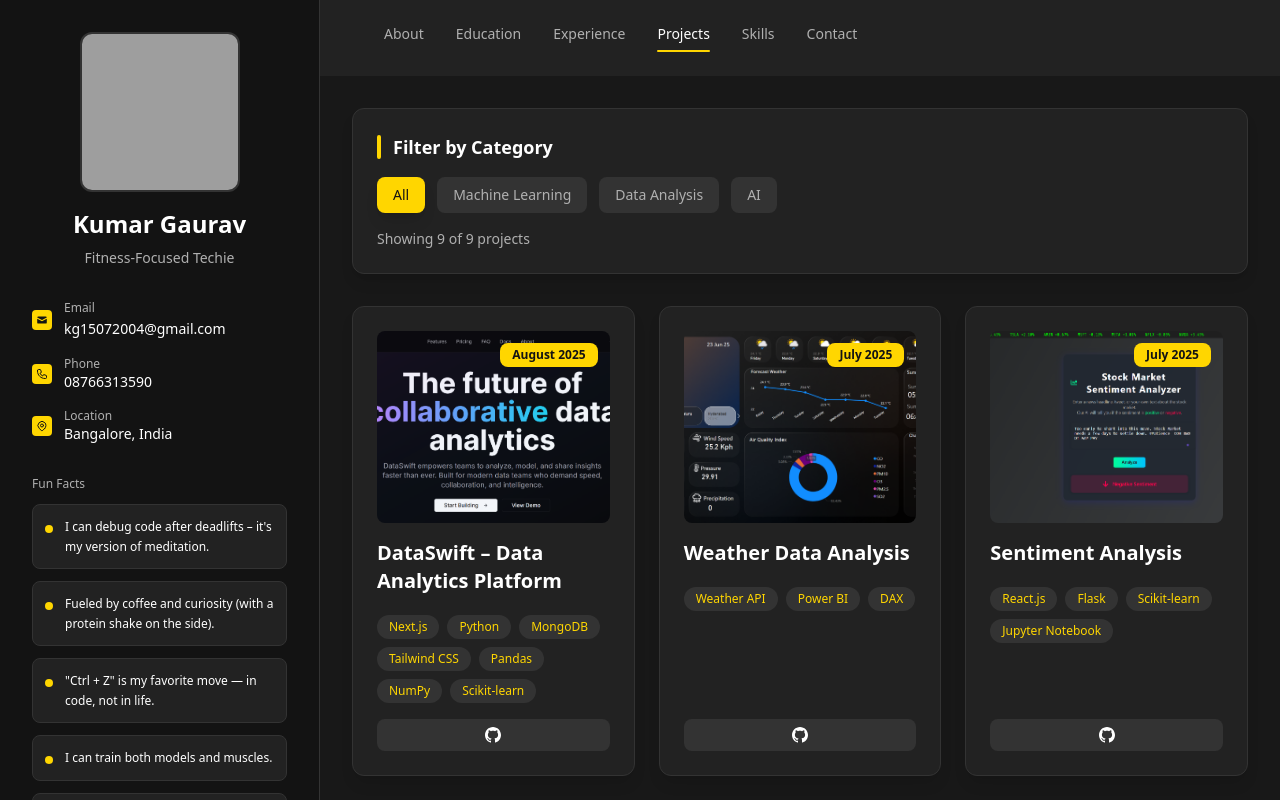
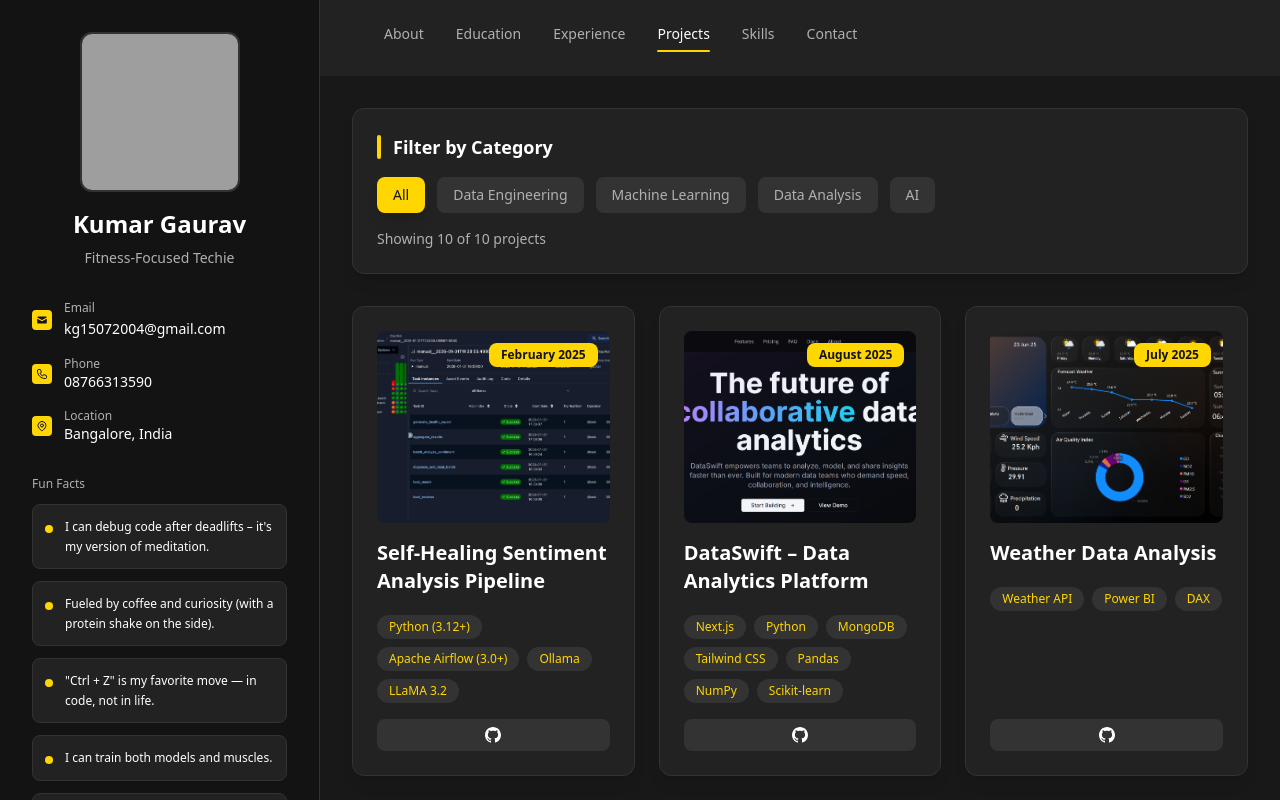
Before and after one commit to 1415-da/MY_PORTFOLIO, a React (Create React App) app: page / in a window 1280 px wide. Both pictures are taken after a click on the button "Projects". Shown: the top 800 px of the page. Built offline with nearby package versions, Linux system fonts and the light colour scheme; grey boxes are pictures that could not be loaded.

Commit message:
healingDataPipeline Project added

```diff
--- a/src/components/Projects.js
+++ b/src/components/Projects.js
@@ -2,6 +2,18 @@
 import ProjectCard from "./ProjectCard";
 
 const projects = [
+  {
+    title: "Self-Healing Sentiment Analysis Pipeline",
+    date: "February 2025",
+    image: require("../assets/HealingPipeline.png"),
+    description:
+      "An Airflow DAG that runs sentiment analysis on Yelp-style reviews using a local Ollama LLM (LLaMA 3.2). It automatically detects and fixes bad or malformed text (missing, empty, wrong type, too long, etc.) before inference, then outputs sentiment labels, confidence scores, and a health report.",
+    technologies: ["Python (3.12+)", "Apache Airflow (3.0+)", "Ollama", "LLaMA 3.2"],
+    github: "https://github.com/1415-da/SelfHealing-DataPipeline",
+    demo: "#",
+    blog: "#",
+    category: "Data Engineering"
+  },
   {
     title: "DataSwift – Data Analytics Platform",
     date: "August 2025",
@@ -190,7 +202,7 @@
 
         <div className="grid grid-cols-2 md:grid-cols-4 gap-6">
           <div className="text-center">
-            <div className="text-3xl font-bold text-[#FFD600] mb-2">9</div>
+            <div className="text-3xl font-bold text-[#FFD600] mb-2">10</div>
             <div className="text-[#B0B0B0] text-sm">Total Projects</div>
           </div>
           <div className="text-center">
```
Also changed, not shown: src/assets/HealingPipeline.png (added).
